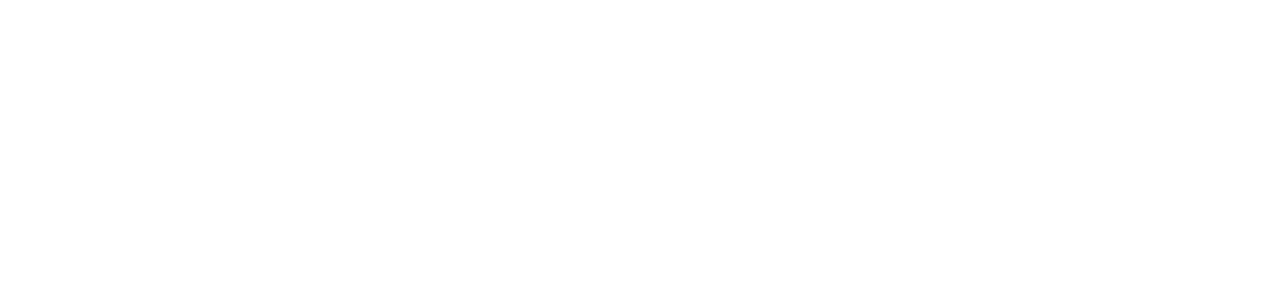
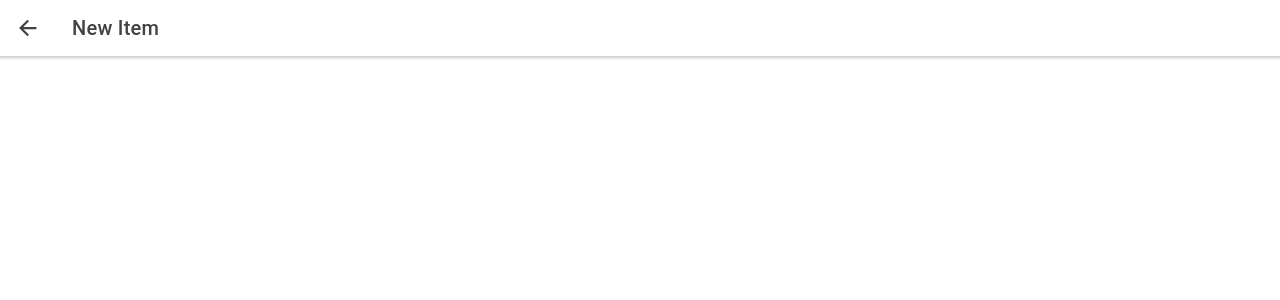
Before and after one commit to JoshuaDraxten/app.muah.bio, a React (Create React App) app: page /test in a window 1280 px wide. Shown: the top 300 px of the page. Built offline with nearby package versions, Linux system fonts and the light colour scheme.

Commit message:
Initial Commit

```diff
--- a/src/App.tsx
+++ b/src/App.tsx
@@ -3,6 +3,7 @@
 import { IonApp, IonRouterOutlet } from '@ionic/react';
 import { IonReactRouter } from '@ionic/react-router';
 import Home from './pages/Home';
+import TestPage from './pages/TestPage';
 
 /* Core CSS required for Ionic components to work properly */
 import '@ionic/react/css/core.css';
@@ -23,11 +24,12 @@
 /* Theme variables */
 import './theme/variables.css';
 
-const App: React.FC = () => (
+const App = () => (
   <IonApp>
     <IonReactRouter>
       <IonRouterOutlet>
         <Route path="/home" component={Home} exact={true} />
+        <Route path="/test" component={TestPage} exact={true} />
         <Route exact path="/" render={() => <Redirect to="/home" />} />
       </IonRouterOutlet>
     </IonReactRouter>
--- a/src/components/ExploreContainer.tsx
+++ b/src/components/ExploreContainer.tsx
@@ -1,9 +1,7 @@
 import React from 'react';
 import './ExploreContainer.css';
 
-interface ContainerProps { }
-
-const ExploreContainer: React.FC<ContainerProps> = () => {
+const ExploreContainer = () => {
   return (
     <div className="container">
       <strong>Ready to create an app?</strong>
--- /dev/null
+++ b/src/pages/TestPage.tsx
@@ -0,0 +1,29 @@
+import {
+  IonBackButton,
+  IonButtons,
+  IonContent,
+  IonHeader,
+  IonPage,
+  IonTitle,
+  IonToolbar
+} from '@ionic/react';
+
+import React from 'react';
+
+const Home: React.FC = () => {
+  return (
+    <IonPage>
+      <IonHeader>
+        <IonToolbar>
+          <IonButtons slot="start">
+            <IonBackButton defaultHref="/home" />
+          </IonButtons>
+          <IonTitle>New Item</IonTitle>
+        </IonToolbar>
+      </IonHeader>
+      <IonContent></IonContent>
+    </IonPage>
+  );
+};
+
+export default Home;
```
